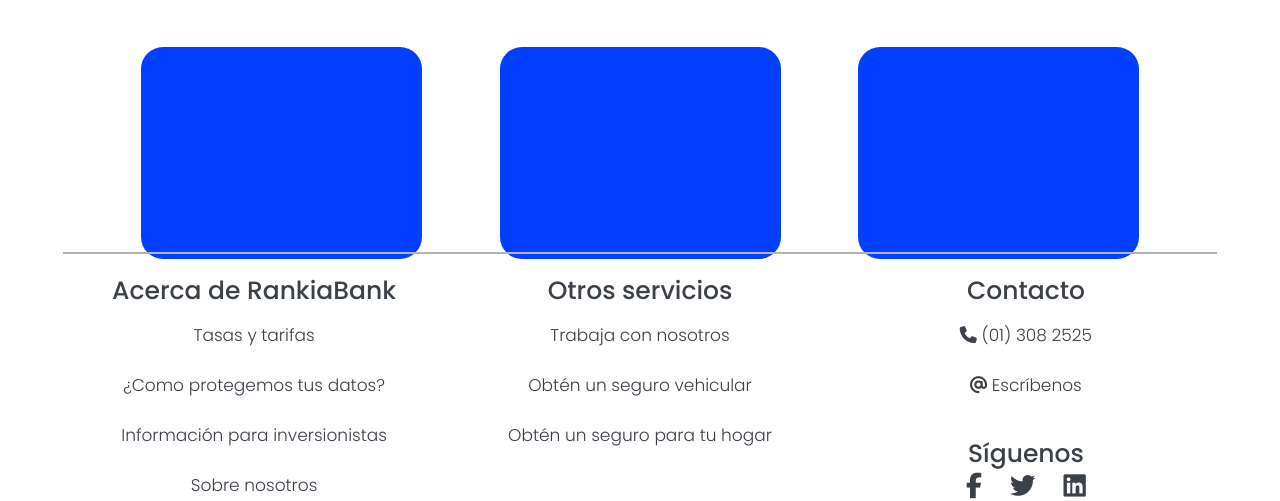
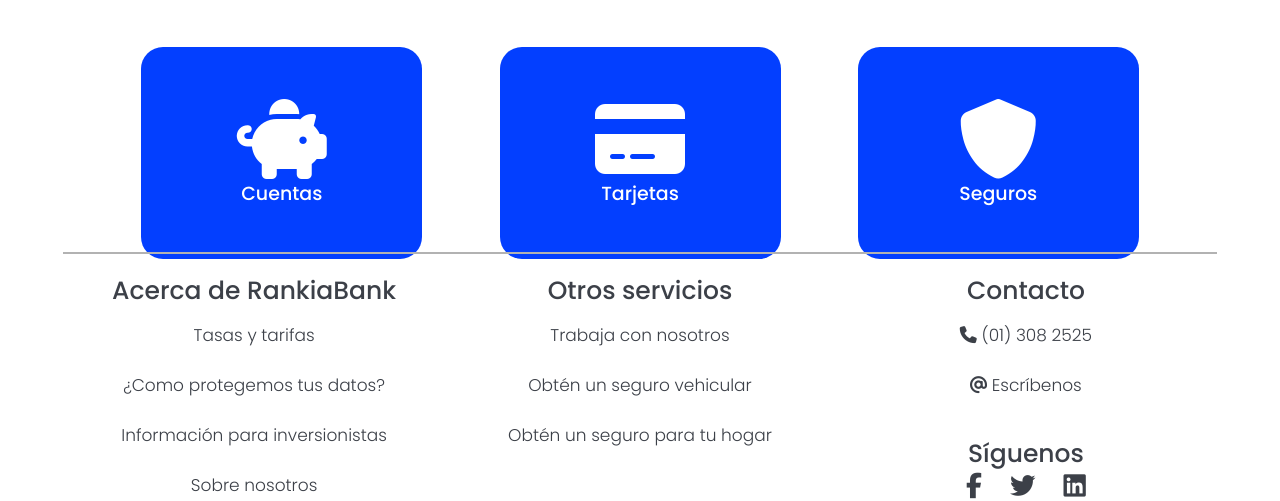
Before and after one commit to AntoDonayre/preEntrega-Donayre-RankiaBank, a website: page pages/products.html in a window 1280 px wide. Shown: the part 599-1100 px from the top of the page. Drawn offline with Linux system fonts and the light colour scheme.

Commit message:
pendiente JSON

```diff
--- a/pages/products.html
+++ b/pages/products.html
@@ -42,10 +42,19 @@
                         <h4 class="cc1ba">Nuestros Productos</h4>
                         <p class="cc1bb">Escoge el producto que mejor se acomode a ti.</p>
                     </section>
-                    <section class="prdsCont">
-                        <div class="accounts"></div>
-                        <div class="cards"></div>
-                        <div class="secure"></div>
+                    <section class="prdsCont" id="prdsCont">
+                        <div class="accounts" id="accounts">
+                            <i class="fa-solid fa-piggy-bank fa-5x"></i>
+                            <h6 class="value">Cuentas</h6>
+                        </div>
+                        <div class="cards" id="cards">
+                            <i class="fa-solid fa-credit-card fa-5x"></i>
+                            <h6 class="value">Tarjetas</h6>
+                        </div>
+                        <div class="secure" id="secure">
+                            <i class="fa-solid fa-shield fa-5x"></i>
+                            <h6 class="value">Seguros</h6>
+                        </div>
                     </section>
                 </article>
 
--- a/scss/layout/_main.scss
+++ b/scss/layout/_main.scss
@@ -628,6 +628,10 @@
                     padding: 10px;
                     width: 261px;
                     height: 192px;
+                    display: flex;
+                    flex-direction: column;
+                    justify-content: center;
+                    align-items: center;
                     background-color: $blue;
                     border-radius: 22px;
                     transition: .2s;
@@ -640,6 +644,15 @@
                         border-color: $white;
                         border-width: 1px;
                     }
+                    i{
+                        color: $white;
+                    }
+                    h6{
+                        font-family: 'Poppins';
+                        font-weight: 500;
+                        font-size: 19px;
+                        color: $white;
+                    }
                 }
             }
         }
```
Also changed, not shown: js/app.js (+17 -9 lines), css/style.css.
